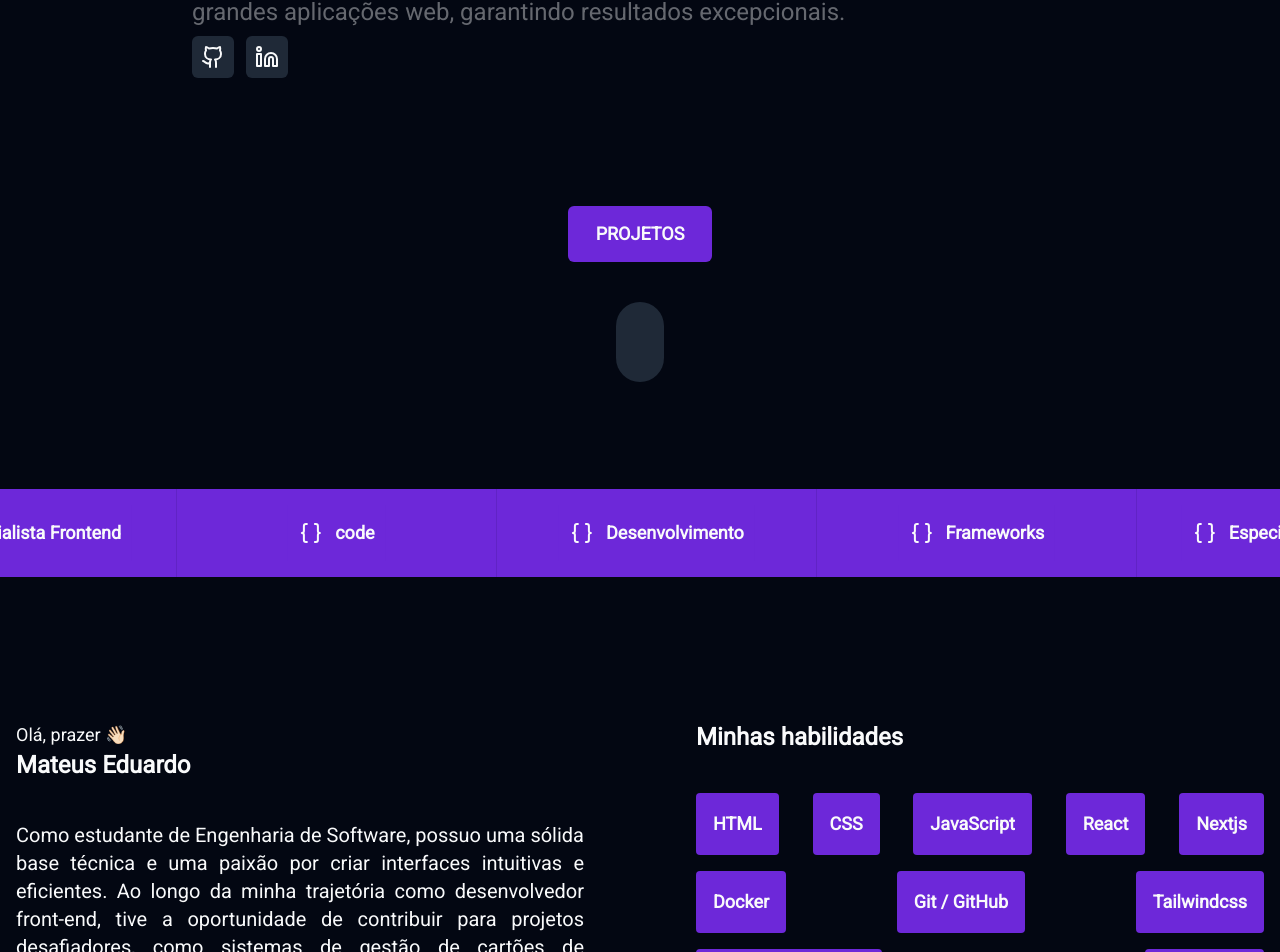
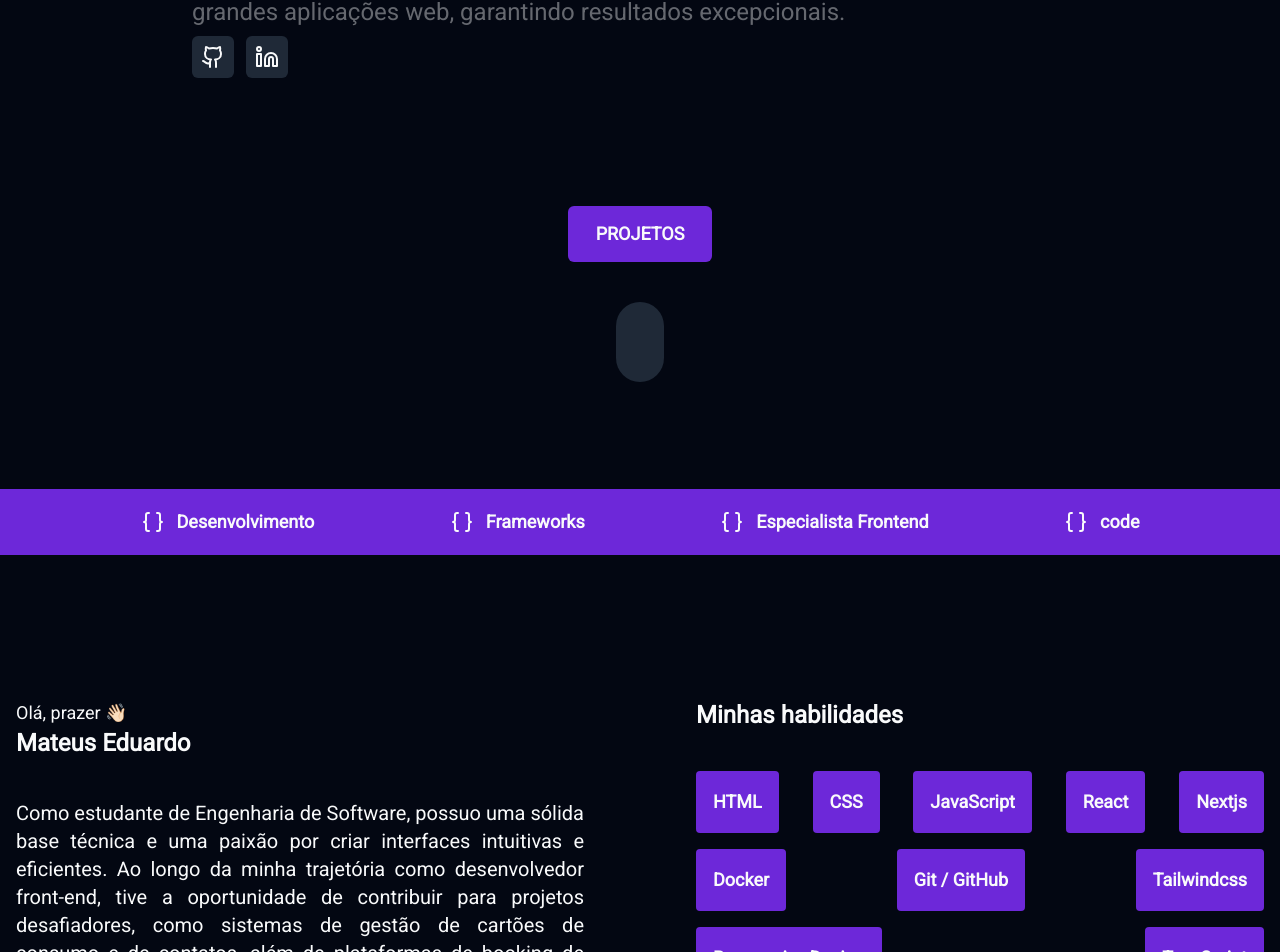
Before and after one commit to mateusedua/portfolio, a Next.js app: page / in a window 1280 px wide. Shown: the part 423-1375 px from the top of the page. Built offline with nearby package versions, Linux system fonts and the light colour scheme.

Commit message:
fix: responsive css

```diff
--- a/src/app/(home)/_components/BadgeCarousel.tsx
+++ b/src/app/(home)/_components/BadgeCarousel.tsx
@@ -24,37 +24,18 @@ const slides = [
 ]
 
 const BadgeCarousel = () => {
-    const duplicateSlides = [...slides, ...slides]
 
     return (
-        <div className="relative w-full overflow-hidden">
-            <motion.div
-                className="flex"
-                animate={{
-                    x: ['-100%', '0%'],
-                    transition: {
-                        ease: 'linear',
-                        duration: 15,
-                        repeat: Infinity
-                    }
-                }}
-            >
+        <div className="w-full flex justify-evenly bg-primary p-4">
                 {
-                    duplicateSlides.map((slide, index) => (
-                        <div key={index} className="flex-shrink-0" style={{
-                            width: `${100 / slides.length}%`
-                        }}>
-                            <div className="flex flex-col items-center justify-center h-full text-6xl bg-primary p-4">
-                                <Badge className="rounded-none flex justify-center gap-3 text-lg min-h-14 min-w-20">
+                    slides.map((slide, index) => (
+                                <Badge key={index} className="rounded-none flex justify-center gap-3 text-lg">
                                     {slide.icon}
                                     {slide.title}
                                 </Badge>
-                            </div>
-                        </div>
                     ))
                 }
-            </motion.div >
-        </div >
+        </div>
     )
 }
 
--- a/src/app/(home)/page.tsx
+++ b/src/app/(home)/page.tsx
@@ -17,7 +17,7 @@ const Home = () => {
             <motion.div
                 initial={{ opacity: 0, scale: 0.5 }}
                 animate={{ opacity: 1, scale: 1 }}
-                className="flex flex-col mt-28 justify-center items-center p-2 h-screen"
+                className="container max-w-6xl flex flex-col mt-28 justify-center items-center p-2 h-screen"
             >
                 <div className="flex flex-col max-w-4xl gap-2">
                     <div className="flex items-center gap-1">
```
